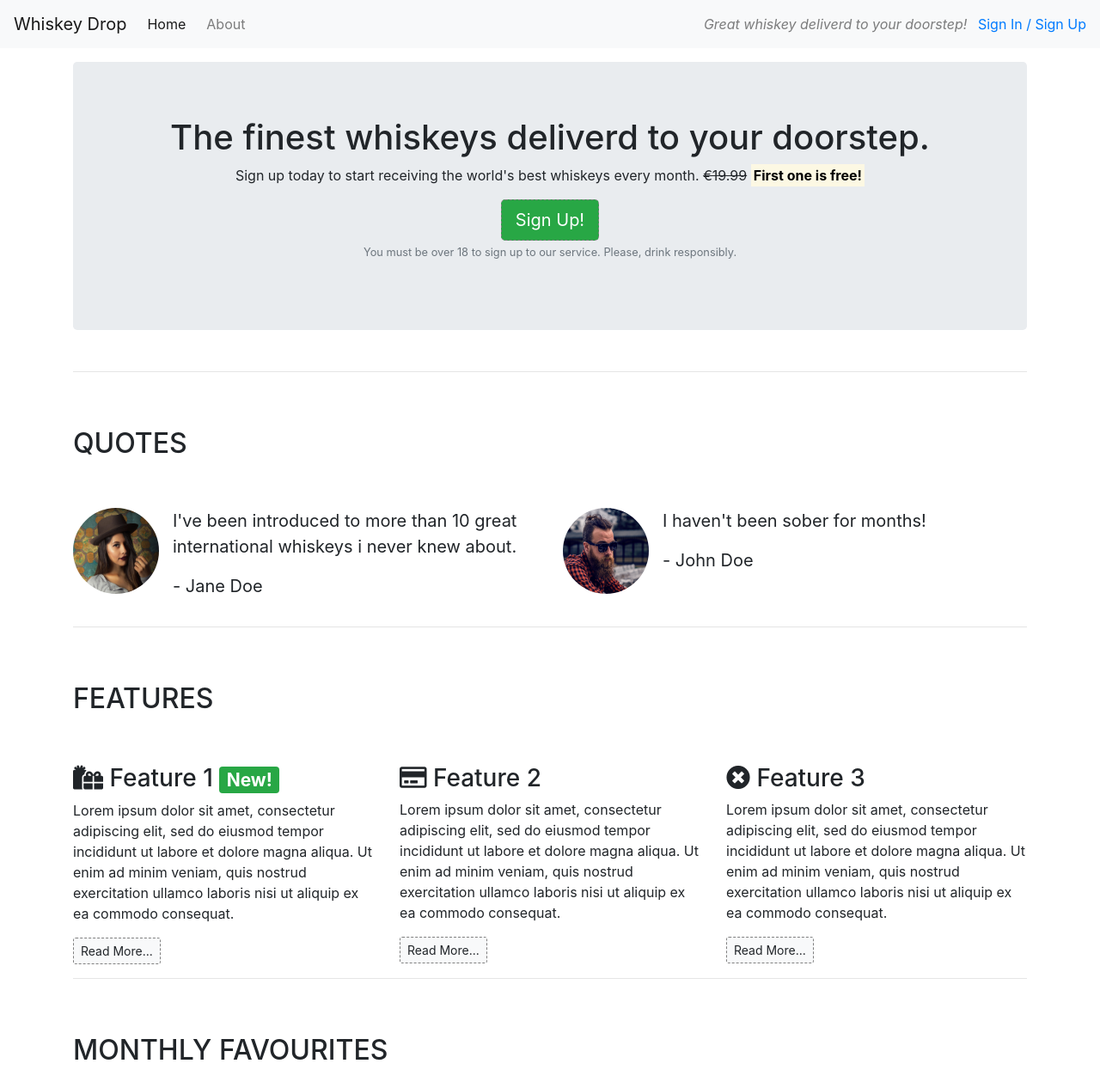
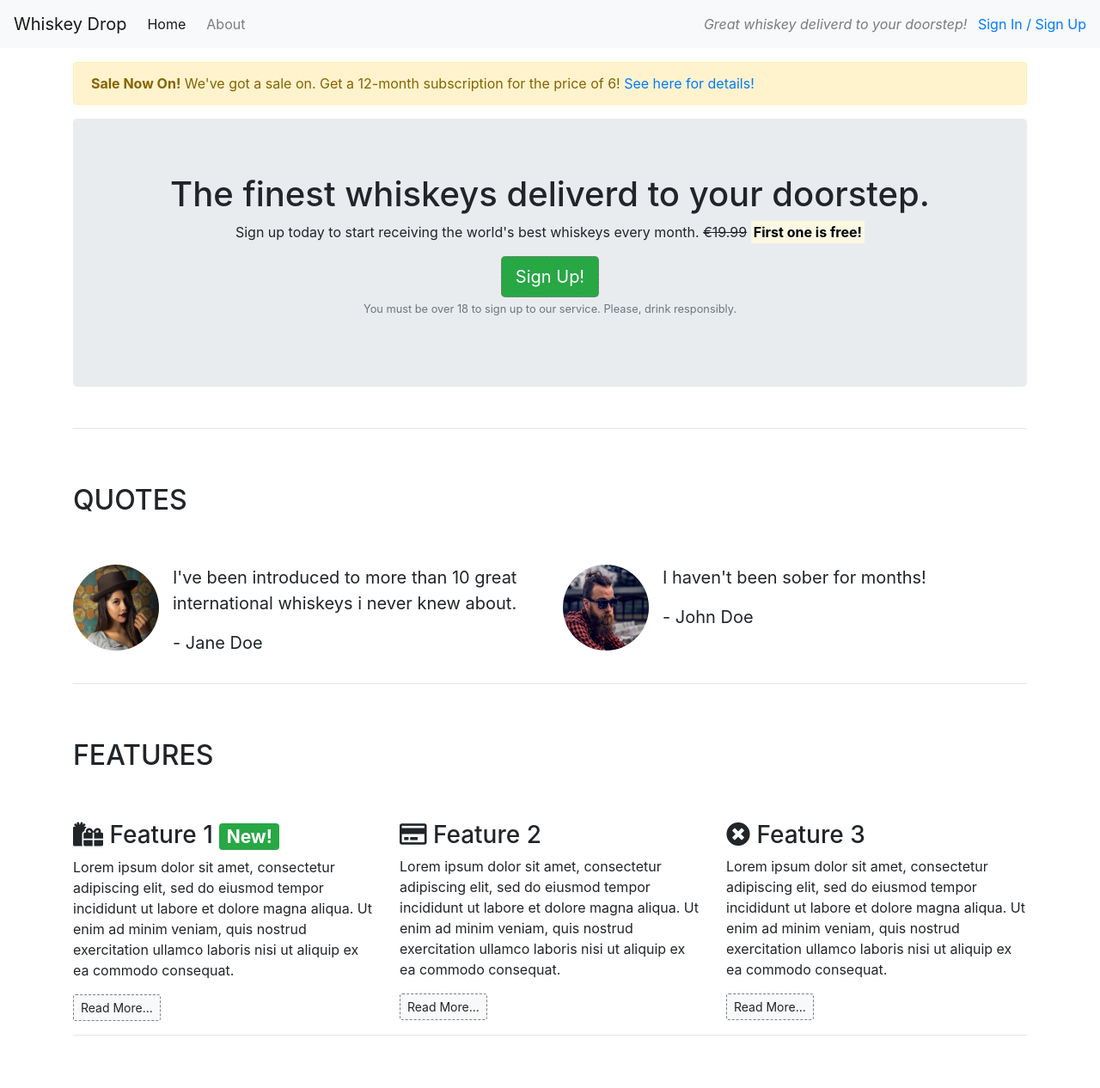
Before and after one commit to lakpagd/bootstrap-webpage, a plain HTML site: page index.html in a window 1280 px wide. Shown: the top 1266 px of the page at 86% size. Drawn offline with nearby package versions, Linux system fonts and the light colour scheme.

Commit message:
feat: added sale alert, hidden icons & alert for mobile display

```diff
--- a/index.html
+++ b/index.html
@@ -41,6 +41,15 @@
 			</div>
 		</nav>
 		<article class="container mt-3">
+			<div class="row d-none d-sm-block">
+				<div class="col-12">
+					<div class="alert alert-warning">
+						<strong>Sale Now On!</strong> We've got a sale on. Get a
+						12-month subscription for the price of 6!
+						<a href="">See here for details!</a>
+					</div>
+				</div>
+			</div>
 			<div class="row">
 				<div class="col-12">
 					<section class="callout jumbotron text-center">
@@ -128,7 +137,11 @@
 				<div class="row">
 					<div class="col-12 col-md-6 col-lg-4">
 						<div class="feature">
-							<h3><i class="fas fa-gifts"></i> Feature 1 <span class="badge badge-success">New!</span></h3>
+							<h3>
+								<i class="fas fa-gifts d-none d-sm-inline"></i>
+								Feature 1
+								<span class="badge badge-success">New!</span>
+							</h3>
 							<p>
 								Lorem ipsum dolor sit amet, consectetur
 								adipiscing elit, sed do eiusmod tempor
@@ -144,7 +157,12 @@
 					</div>
 					<div class="col-12 col-md-6 col-lg-4">
 						<div class="feature">
-							<h3><i class="far fa-credit-card"></i> Feature 2</h3>
+							<h3>
+								<i
+									class="far fa-credit-card d-none d-sm-inline"
+								></i>
+								Feature 2
+							</h3>
 							<p>
 								Lorem ipsum dolor sit amet, consectetur
 								adipiscing elit, sed do eiusmod tempor
@@ -160,7 +178,12 @@
 					</div>
 					<div class="col-12 d-md-none d-lg-block col-lg-4">
 						<div class="feature">
-							<h3><i class="fas fa-times-circle"></i> Feature 3</h3>
+							<h3>
+								<i
+									class="fas fa-times-circle d-none d-sm-inline"
+								></i>
+								Feature 3
+							</h3>
 							<p>
 								Lorem ipsum dolor sit amet, consectetur
 								adipiscing elit, sed do eiusmod tempor
```
